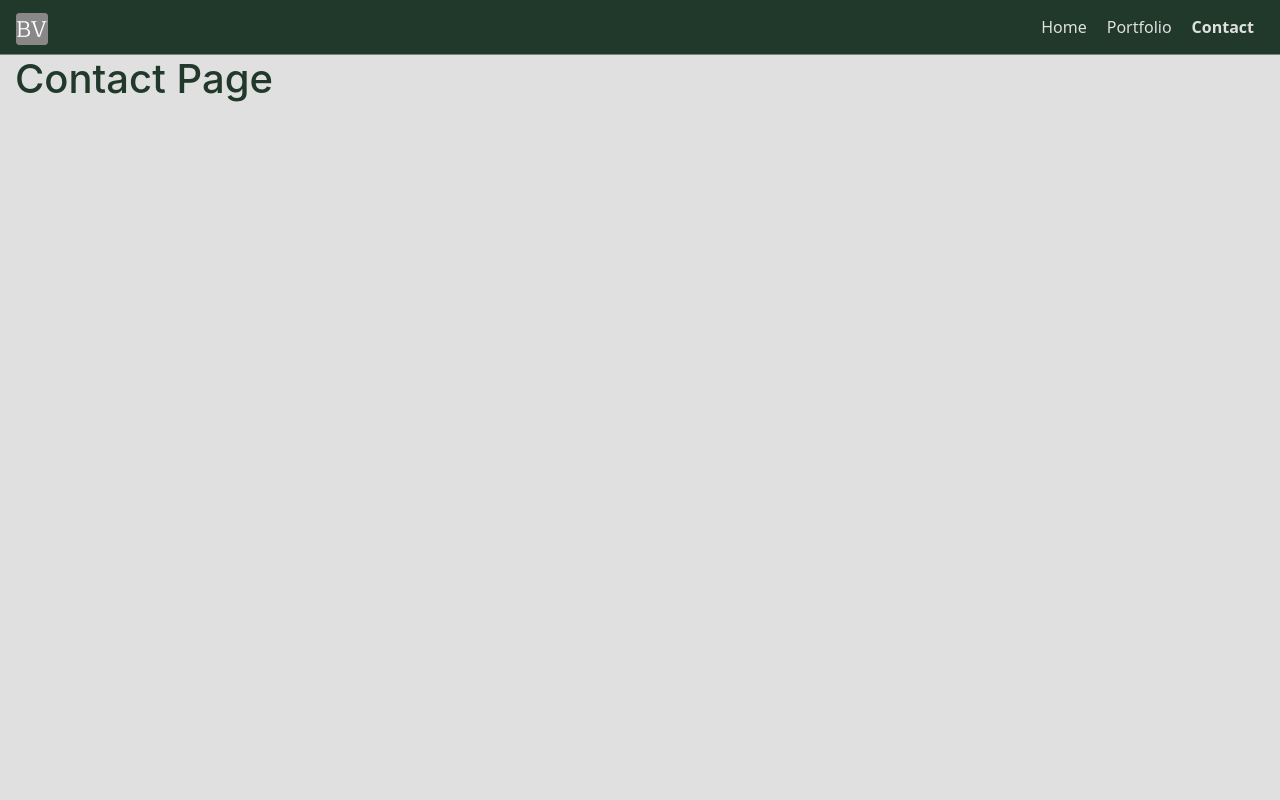
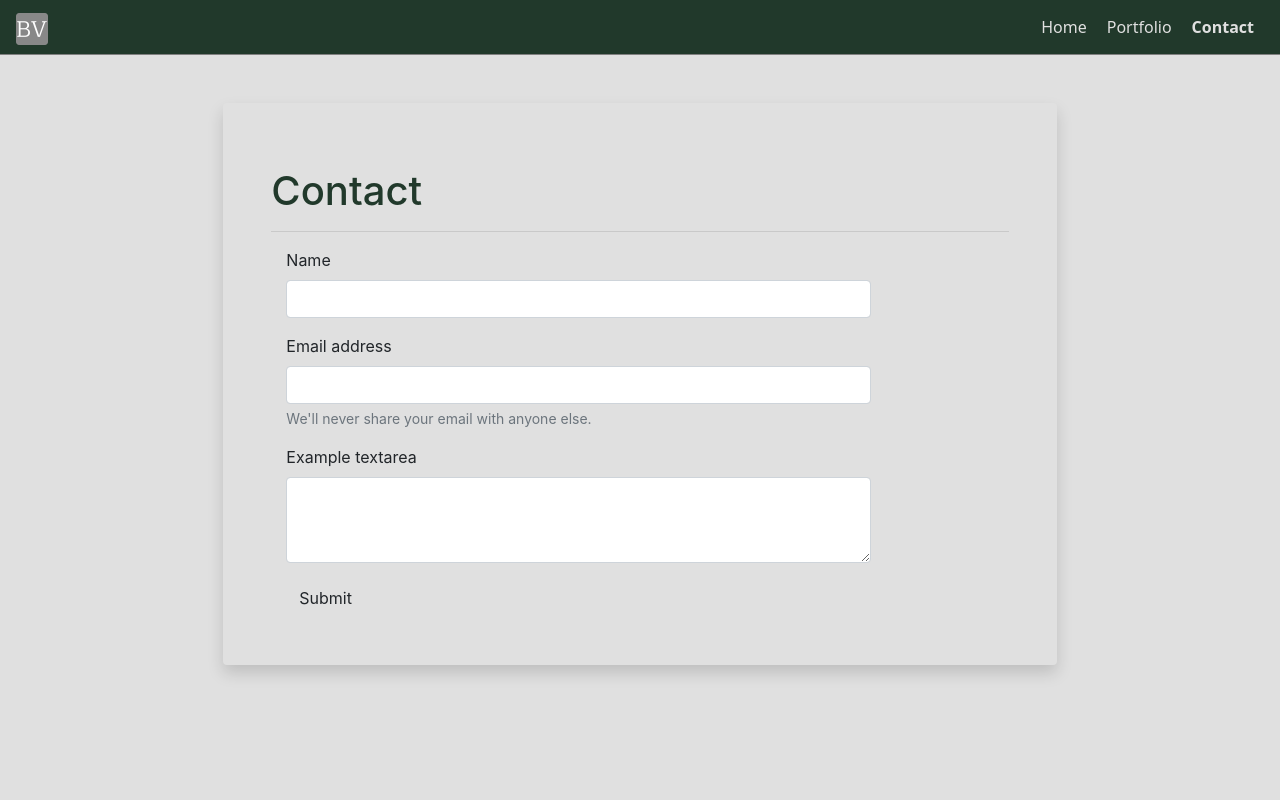
Before and after one commit to BrandonVA/BrandonVA.github.io, a React (Create React App) app: page /contact in a window 1280 px wide. Shown: the top 800 px of the page. Built offline with nearby package versions, Linux system fonts and the light colour scheme.

Commit message:
moved over contact page from old static html file.

```diff
--- a/src/pages/Contact.js
+++ b/src/pages/Contact.js
@@ -4,7 +4,62 @@ const Contact = () => {
   window.document.title = "Brandon VanAllen | Contact";
   return (
     <div style={{ minHeight: "100vh" }}>
-      <h1>Contact Page</h1>
+      <main class="container-fluid">
+        <div class="row">
+          <div class="col-lg-8  mt-5 mx-auto shadow p-5 rounded">
+            <h1 class="my-3 blue-text">Contact</h1>
+            <hr />
+            <form
+              class="col-sm-10"
+              action="mailto:codebva@gmail.com"
+              method="post"
+              enctype="text/plain"
+            >
+              <div class="form-group">
+                <label for="formName" class="p-text ml-0">
+                  Name
+                </label>
+                <input
+                  type="text"
+                  class="form-control bg-grey"
+                  id="formName"
+                  name="name"
+                />
+              </div>
+              <div class="form-group">
+                <label for="formEmail" class="p-text ml-0">
+                  Email address
+                </label>
+                <input
+                  type="email"
+                  class="form-control bg-grey"
+                  id="formEmail"
+                  name="email"
+                  aria-describedby="emailHelp"
+                />
+                <small id="emailHelp" class="form-text text-muted">
+                  We'll never share your email with anyone else.
+                </small>
+              </div>
+              <div class="form-group">
+                <label for="formTextArea" class="p-text ml-0">
+                  Example textarea
+                </label>
+                <textarea
+                  class="form-control bg-grey"
+                  id="formTextArea"
+                  rows="3"
+                  name="comment"
+                ></textarea>
+              </div>
+              <button type="submit" class="btn btn-color">
+                Submit
+              </button>
+            </form>
+            <div class="col-sm-2"></div>
+          </div>
+        </div>
+      </main>
     </div>
   );
 };
```
